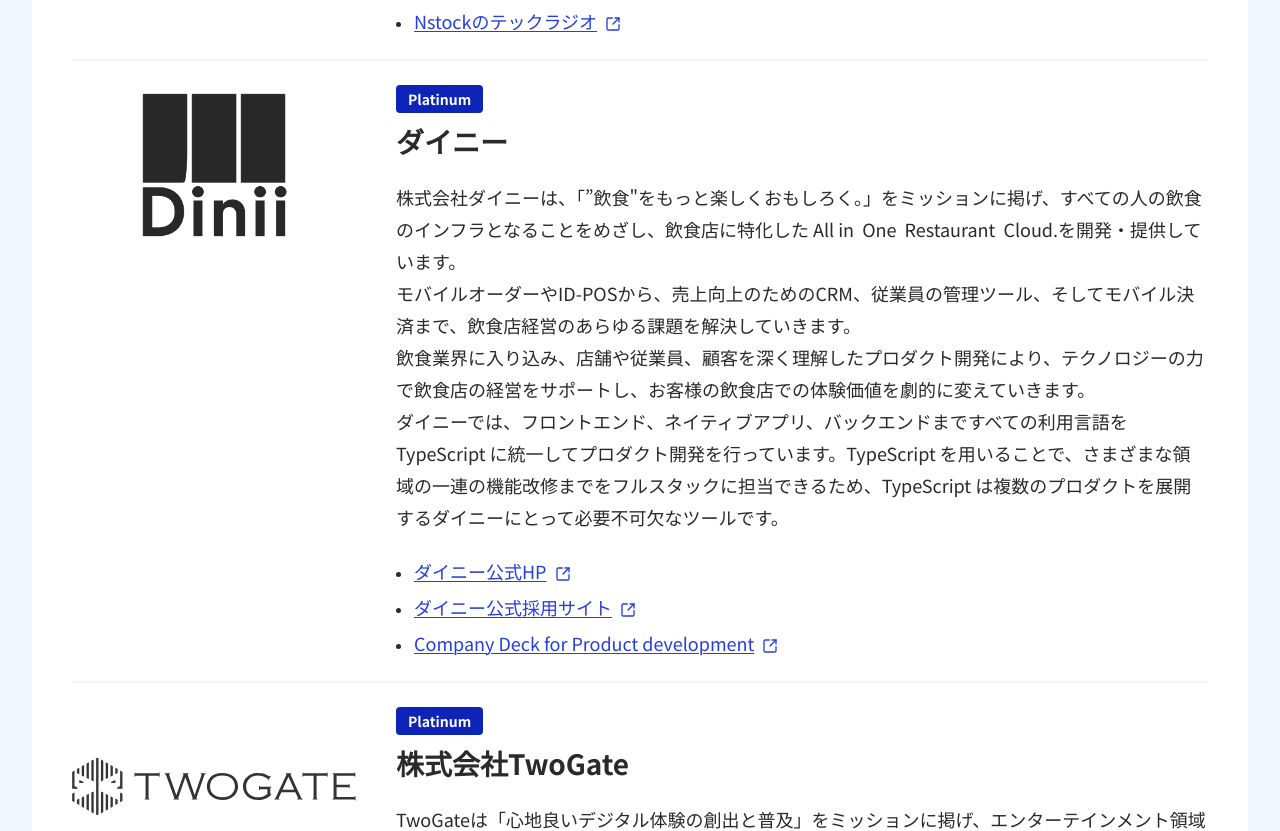
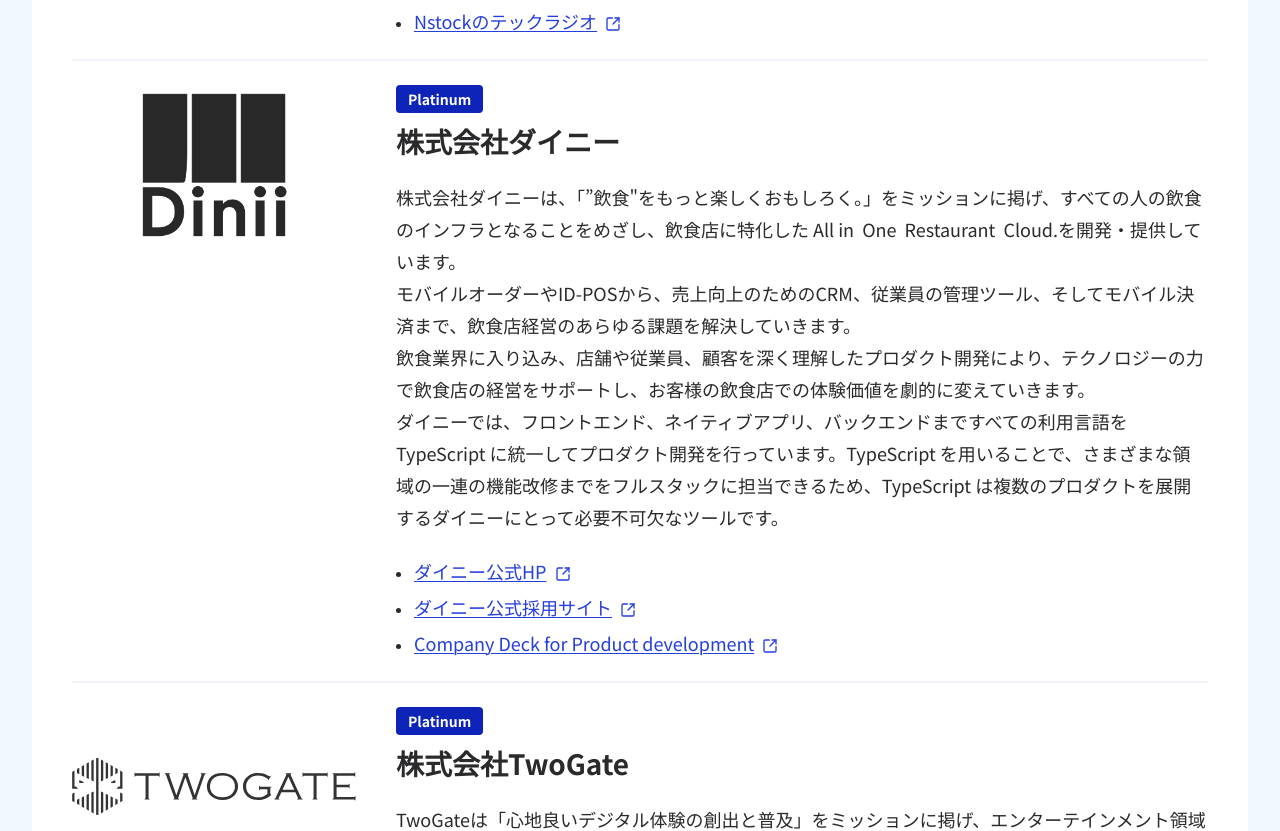
Before and after one commit to tskaigi/tskaigi2025-web-site, a Next.js app: page /wip/sponsors in a window 1280 px wide. Shown: the part 2087-2918 px from the top of the page. Built offline with nearby package versions, Linux system fonts and the light colour scheme.

Commit message:
[fix] some sponsor names

```diff
--- a/src/constants/sponsorList.ts
+++ b/src/constants/sponsorList.ts
@@ -106,7 +106,7 @@ AVITAは、大阪大学基礎工学研究科の教授である石黒浩が代表
     },
     {
       id: "P05",
-      name: "ダイニー",
+      name: "株式会社ダイニー",
       logoImage: "/sponsors/dinii_v1.png",
       logoLink: "https://recruit2024.dinii.jp/",
       addPadding: false,
@@ -239,7 +239,7 @@ AVITAは、大阪大学基礎工学研究科の教授である石黒浩が代表
     },
     {
       id: "G05",
-      name: "カミナシ",
+      name: "株式会社カミナシ",
       logoImage: "/sponsors/kaminashi_logo.png",
       logoLink: "https://corp.kaminashi.jp/",
       addPadding: false,
@@ -729,7 +729,7 @@ AVITAは、大阪大学基礎工学研究科の教授である石黒浩が代表
     },
     {
       id: "S20",
-      name: "SPACEMARKET",
+      name: "株式会社スペースマーケット",
       logoImage: "/sponsors/spacemarket_TypeB.png",
       logoLink: "https://spacemarket.co.jp/recruit/engineer/",
       addPadding: false,
```
